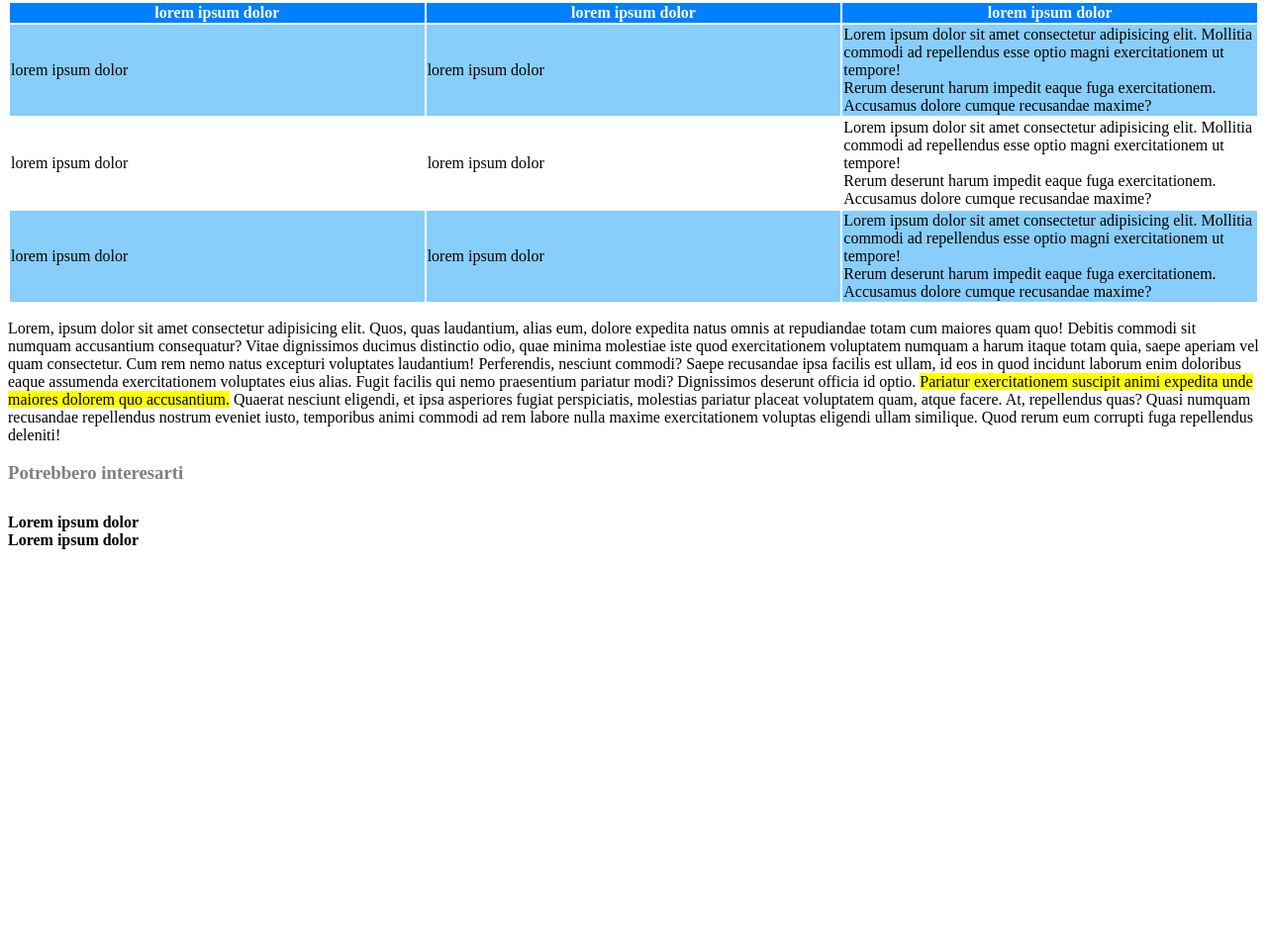
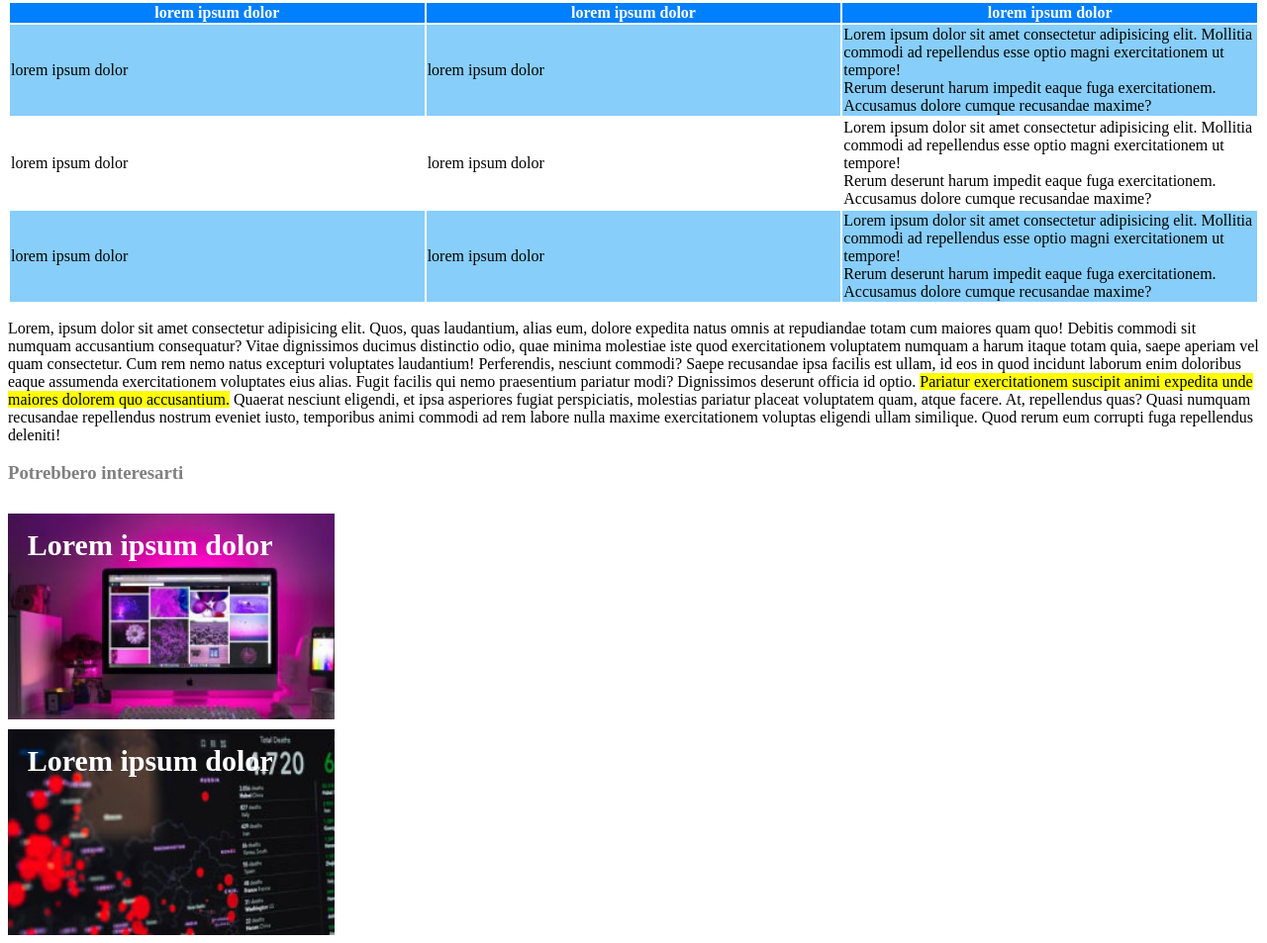
Before and after one commit to TommasoBernardo/html-css-booleaner, a plain HTML site: page index.html in a window 1280 px wide. Shown: the part 1095-2048 px from the top of the page at 99% size. Before the commit the page ends 1658 px from the top, so only its background shows below. Drawn offline with Linux system fonts and the light colour scheme.

Commit message:
added the margine class for the "ul" , and I added 3 classes for the footer

```diff
--- a/style.css
+++ b/style.css
@@ -29,6 +29,10 @@ background-size: 380px;
     background-color: yellow;
 }
 
+#margine{
+    padding-left: 10px;
+}
+
 table{
     table-layout: fixed;
     width: 100%;
@@ -48,3 +52,29 @@ th{
 .estetica{
     background-color:#87CEFA;
 }
+
+.monitor{
+    background-image:url(./img/monitor.jpg);
+    height: 208px;
+    width: 330px;
+    background-size: 380px;
+    color: white;
+    font-size: 30px;
+}
+
+.graph{
+    background-image:url(./img/graph.jpg);
+    height: 208px;
+    width: 330px;
+    background-size: 380px;
+    color: white;
+    font-size: 30px;
+    margin-top: 10px;
+}
+
+.posizione-frase{
+    position: relative;
+    left: 6%;
+    top: 7%;
+
+}
```
